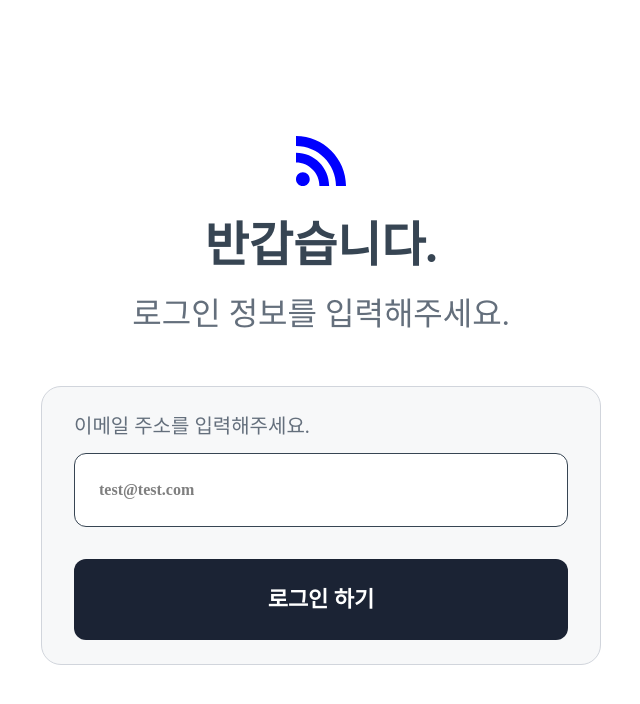
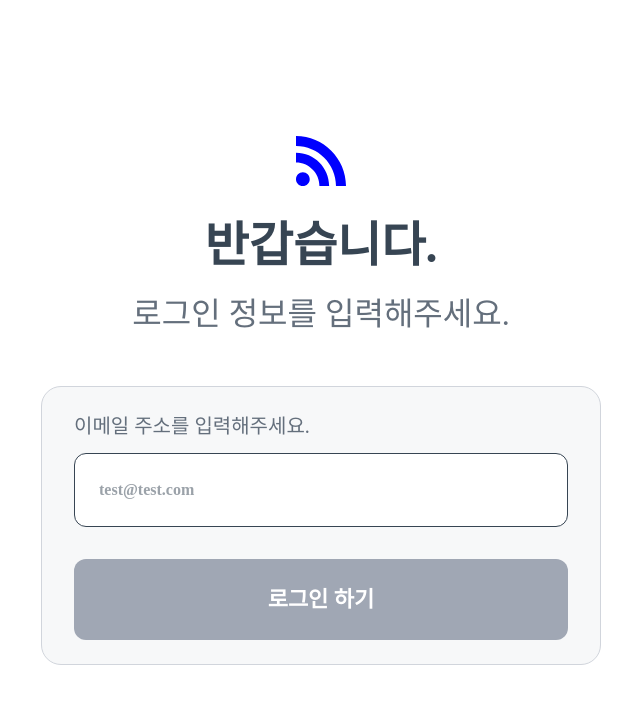
Before and after one commit to empal030110/exchange-app, a React (Vite) app: page / in a window 1280 px wide. Shown: the top 704 px of the page, without its empty margins (319-959 px from the left). Built offline with nearby package versions, Linux system fonts and the light colour scheme; a web font is replaced by a local one.

Commit message:
feat: 로그인 기능 추가

```diff
--- a/src/App.tsx
+++ b/src/App.tsx
@@ -1,11 +1,13 @@
 import { Routes, Route } from 'react-router-dom'
 import { LoginPage } from './pages/LoginPage'
+import { InfoPage } from './pages/InfoPage'
 
 function App() {
   return (
-      <Routes>
-        <Route path="/" element={<LoginPage />} />
-      </Routes>
+    <Routes>
+      <Route path="/" element={<LoginPage />} />
+      <Route path="/info" element={<InfoPage />} />
+    </Routes>
   )
 }
 
--- /dev/null
+++ b/src/api/auth.ts
@@ -0,0 +1,23 @@
+import ky from "ky"
+
+type LoginSuccessResponse = {
+  code: string
+  message: string
+  data: {
+    memberId: number
+    token: string
+  }
+}
+
+// Vite dev 서버의 프록시(/auth → https://exchange-example.switchflow.biz/auth)를 사용
+const api = ky.create({
+  prefixUrl: "/",
+})
+
+export async function login(email: string): Promise<LoginSuccessResponse> {
+  const response = await api.post("auth/login", {
+    searchParams: { email },
+  })
+
+  return response.json<LoginSuccessResponse>()
+}
--- a/src/components/Button.tsx
+++ b/src/components/Button.tsx
@@ -1,7 +1,18 @@
-export function Button({ txt }: { txt: string }) {
-    return (
-        <div className="w-full bg-[#1B2334] py-[24px] px-[10px] rounded-[12px] font-bold text-[22px] text-white flex items-center justify-center">
-            {txt}
-        </div>
-    )
+type ButtonProps = {
+    txt: string;
+    onClick?: () => void;
+    disabled?: boolean;
+};
+
+export function Button({ txt, onClick, disabled }: ButtonProps) {
+  return (
+    <button
+      type="button"
+      onClick={disabled ? undefined : onClick}
+      disabled={disabled}
+      className={`w-full py-[24px] px-[10px] rounded-[12px] font-bold text-[22px] flex items-center justify-center ${disabled ? "bg-[#A0A7B4] text-white cursor-not-allowed" : "bg-[#1B2334] text-white cursor-pointer"}`}
+    >
+      {txt}
+    </button>
+  )
 }
--- a/src/components/login/LoginForm.tsx
+++ b/src/components/login/LoginForm.tsx
@@ -1,14 +1,74 @@
+import { useState } from "react";
+import { useNavigate } from "react-router-dom";
 import { Button } from "../Button";
+import { login } from "../../api/auth";
+import { setAccessTokenCookie } from "../../utils/authToken";
 
 export function LoginForm() {
+  const [email, setEmail] = useState("");
+  const [isLoading, setIsLoading] = useState(false);
+  const [error, setError] = useState<string | null>(null);
+  const navigate = useNavigate();
+
+  // 공백이 아닌 이메일만 허용
+  const isEmailValid = email.trim().length > 0;
+
+  const handleLogin = async () => {
+    // 중복 요청 방지
+    if (!isEmailValid || isLoading) return;
+
+    try {
+      setIsLoading(true)
+      setError(null)
+
+      const res = await login(email.trim())
+
+      if (res.code !== "OK" || !res.data?.token) {
+        throw new Error("invalid login response")
+      }
+
+      // 로그인 성공 시 쿠키에 저장
+      setAccessTokenCookie(res.data.token)
+      navigate("/info");
+    } catch (err) {
+      console.error(err);
+      setError("로그인 중 오류가 발생했습니다. 다시 시도해주세요.");
+    } finally {
+      setIsLoading(false);
+    }
+  };
+
   return (
     <div className="w-full max-w-[560px] py-[24px] px-[32px] bg-[#F7F8F9] rounded-[20px] border border-gray-300">
       <div className="font-medium text-[20px] text-[#646F7C]">이메일 주소를 입력해주세요.</div>
+
       <div className="mt-[12px] mb-[32px]">
-                <input className="w-full text-[##646F7C] rounded-[12px] p-[24px] bg-white border border-[#374553] font-semibold" placeholder="test@test.com" />
+        <input
+          className="w-full rounded-[12px] p-[24px] bg-white border border-[#374553] font-semibold text-[#374553]"
+          placeholder="test@test.com"
+          type="email"
+          value={email}
+          onChange={(e) => setEmail(e.target.value)}
+          onKeyDown={(e) => {
+            if (e.key === "Enter") {
+              void handleLogin();
+            }
+          }}
+        />
       </div>
+
+      {error && (
+        <div className="mb-[8px] text-[14px] text-red-500 font-medium">
+          {error}
+        </div>
+      )}
+
       <div>
-                <Button txt="로그인 하기" />
+        <Button
+          txt={isLoading ? "로그인 중..." : "로그인 하기"}
+          onClick={() => { void handleLogin(); }}
+          disabled={!isEmailValid || isLoading}
+        />
       </div>
     </div>
   )
--- /dev/null
+++ b/src/pages/InfoPage.tsx
@@ -0,0 +1,7 @@
+export function InfoPage() {
+    return (
+        <div>
+            환율 정보 페이지
+        </div>
+    )
+}
--- /dev/null
+++ b/src/utils/authToken.ts
@@ -0,0 +1,8 @@
+const ACCESS_TOKEN_COOKIE_KEY = "access_token";
+const ONE_DAY_IN_SECONDS = 60 * 60 * 24;
+
+export function setAccessTokenCookie(token: string) {
+  const secure = location.protocol === "https:" ? "Secure;" : "";
+
+  document.cookie = `${ACCESS_TOKEN_COOKIE_KEY}=${encodeURIComponent( token )}; Max-Age=${ONE_DAY_IN_SECONDS}; Path=/; SameSite=Strict; ${secure}`;
+}
--- a/vite.config.ts
+++ b/vite.config.ts
@@ -8,4 +8,13 @@ export default defineConfig({
     react(),
     tailwindcss(),
   ],
+  server: {
+    proxy: {
+      '/auth': {
+        target: 'https://exchange-example.switchflow.biz',
+        changeOrigin: true,
+        secure: true,
+      },
+    },
+  },
 })
```
Lines whose indentation alone changed are shown as unchanged.
